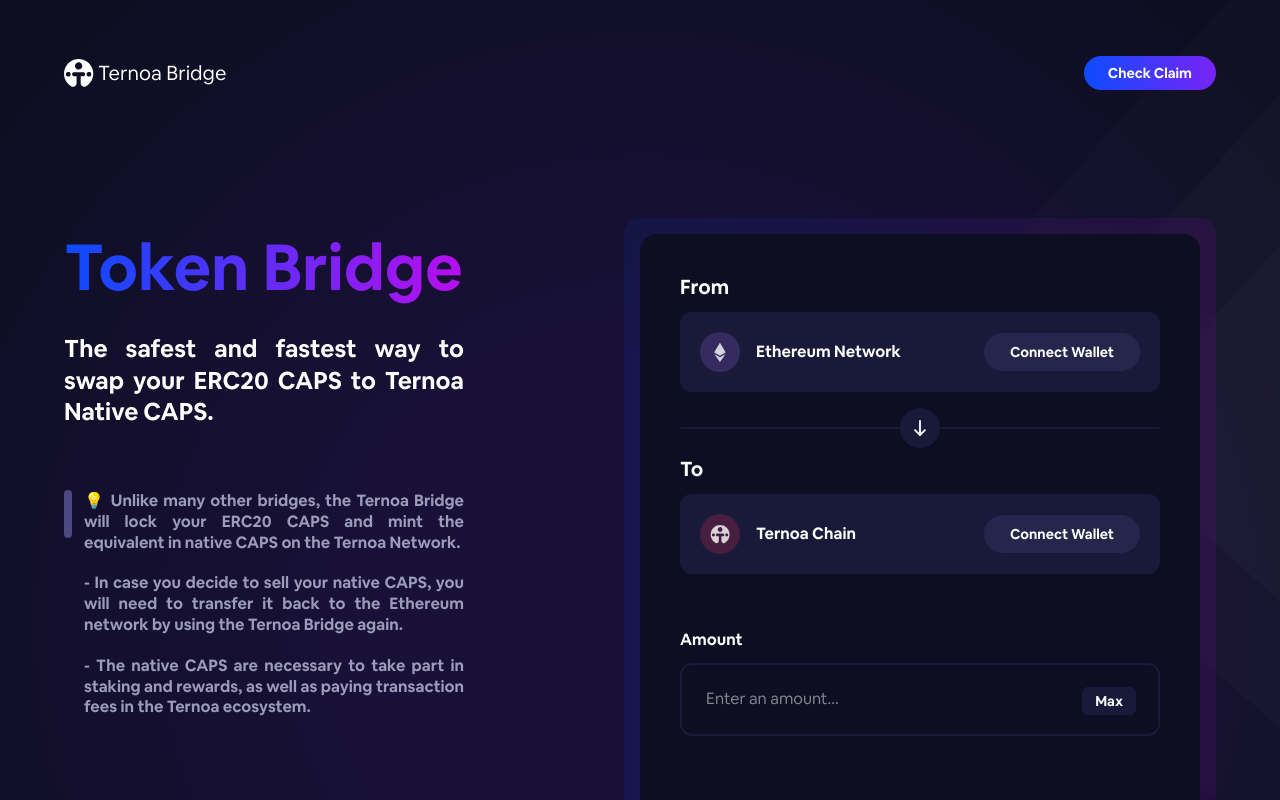
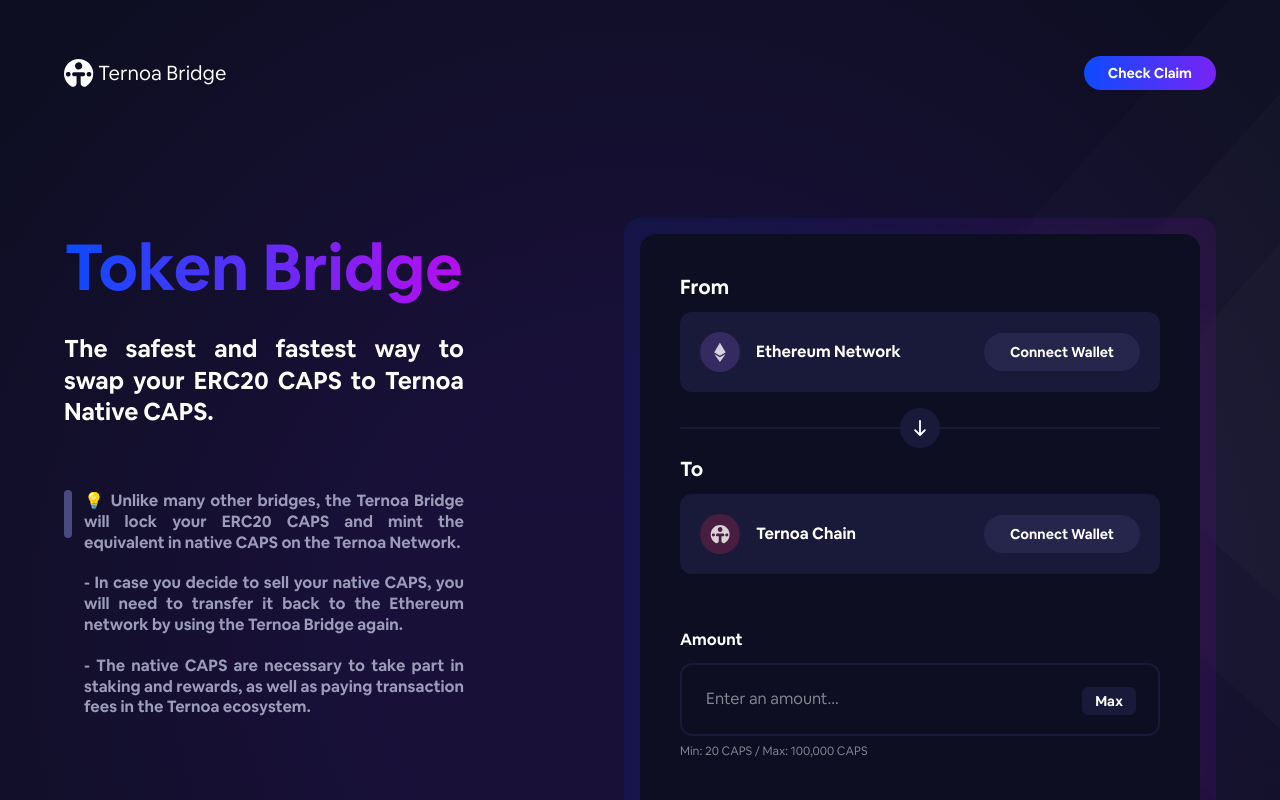
Before and after one commit to capsule-corp-ternoa/ternoa-bridge-front, a Next.js app: page / in a window 1280 px wide. Shown: the top 800 px of the page. Built offline with nearby package versions, Linux system fonts and the light colour scheme; no server answers.

Commit message:
feat(Input): Advise/Error messages added

```diff
--- a/components/base/Transfer/Transfer.tsx
+++ b/components/base/Transfer/Transfer.tsx
@@ -55,6 +55,18 @@ const Transfer = () => {
 
   const handleAmountChange = (e: React.ChangeEvent<HTMLInputElement>) => {
     setAmount(Number(e.target.value))
+  }
+
+  const handleInputError = () => {
+    if (amount !== 0 && amount > Number(balance)) {
+      return `Your funds are insufficient`
+    } else if (amount !== 0 && amount < MIN_AMOUNT) {
+      return `The CAPS amount must be greater than ${MIN_AMOUNT}`
+    } else if (amount !== 0 && amount > MAX_AMOUNT) {
+      return `The CAPS amount must be less than ${MAX_AMOUNT}`
+    }
+
+    return ''
   }
 
   const handleConfirmTransaction = async () => {
@@ -124,6 +136,7 @@ const Transfer = () => {
           </div>
 
           <Input
+            advise={`Min: ${formatPrice(MIN_AMOUNT, {})} CAPS / Max: ${formatPrice(MAX_AMOUNT, {})} CAPS`}
             className={[`${styles.field}`, `${styles.amountField}`].join(' ')}
             endComponent={
               <button
@@ -133,6 +146,7 @@ const Transfer = () => {
                 Max
               </button>
             }
+            error={handleInputError()}
             insight={balance !== undefined ? `Balance: ${formatPrice(balance, {})} CAPS` : undefined}
             isError={amount !== 0 && (amount < MIN_AMOUNT || amount > MAX_AMOUNT || amount > Number(balance))}
             label="Amount"
--- a/components/ui/Input/Input.module.scss
+++ b/components/ui/Input/Input.module.scss
@@ -73,3 +73,17 @@
     top: 2.4rem;
   }
 }
+
+.adviseMessage {
+  color: $color-neutral300;
+  font-size: 1.2rem;
+  text-align: left;
+  margin-top: 0.8rem;
+}
+
+.errorMessage {
+  color: $color-danger500;
+  font-size: 1.2rem;
+  text-align: left;
+  margin-top: 0.8rem;
+}
--- a/components/ui/Input/Input.tsx
+++ b/components/ui/Input/Input.tsx
@@ -3,9 +3,11 @@ import React from 'react'
 import styles from './Input.module.scss'
 
 interface Props {
+  advise?: string
   className?: string
   disabled?: boolean
   endComponent?: React.ReactNode
+  error?: string
   insight?: string
   isError?: boolean
   label?: string | React.ReactNode
@@ -20,9 +22,11 @@ interface Props {
 }
 
 const TextInput = ({
+  advise,
   className,
   disabled,
   endComponent,
+  error,
   insight,
   isError,
   label,
@@ -62,6 +66,11 @@ const TextInput = ({
         />
         <div className={styles.endComponent}>{endComponent}</div>
       </label>
+      {error ? (
+        <div className={styles.errorMessage}>{error}</div>
+      ) : (
+        <div className={styles.adviseMessage}>{advise}</div>
+      )}
     </div>
   )
 }
```
